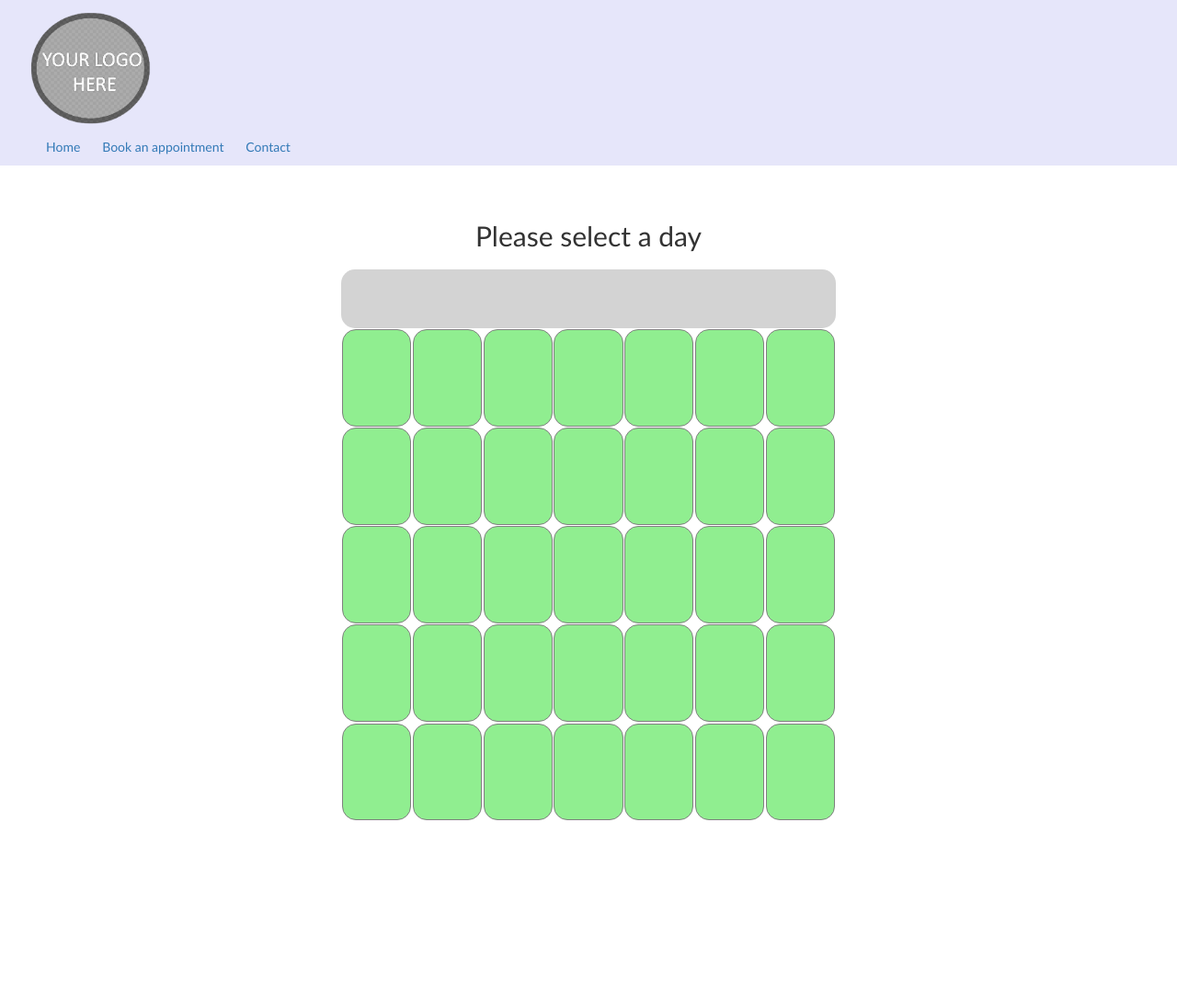
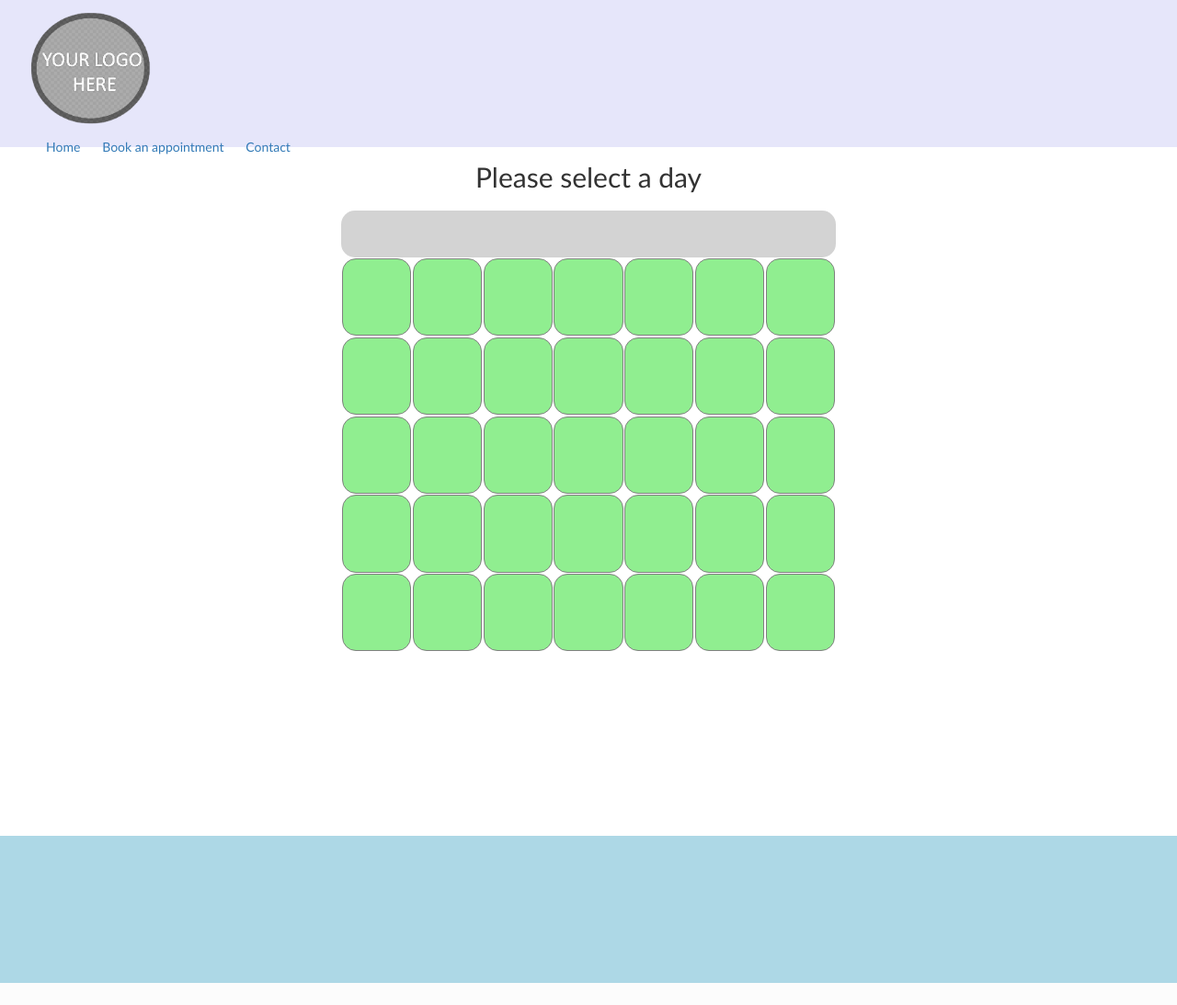
Before and after one commit to davidl09/BookingSite, a Python web app: template app/templates/calendar_month.html in a window 1280 px wide. Shown: the whole page at 92% size. After the commit the page ends 1069 px from the top, so only its background shows below. Run offline with Jinja, Linux system fonts and the light colour scheme; the template is opened without the code that fills it, so the values that code supplies are empty; some libraries are stand-ins or nearby versions.

Commit message:
small changes to ui

```diff
--- a/app/templates/base.html
+++ b/app/templates/base.html
@@ -10,6 +10,7 @@
             width: 100%;
             background-color: lavender;
             transition: transform 0.7s;
+            max-height: 20vh;
         }
         #menu-bar nav ul li {
             display: inline-block;
@@ -29,14 +30,16 @@
         }
         .content{
             width: 70%;
-            margin: 200px auto;
-            padding-top: 20px;
+            min-height: 55vh;
+            margin: auto;
+            margin-top: 22vh;
+            padding-bottom: 25vh;
             text-align: center;
         }
         .bottom-menu{
             background-color: lightblue;
             width: 100%;
-            height: 220px;
+            height: 20vh;
             position: relative;
         }
     </style>
@@ -54,18 +57,24 @@
         </nav>
     </header>
     <main style="font-family: 'Gill Sans', 'Gill Sans MT', Calibri, 'Trebuchet MS', sans-serif;">
-        {% block page_content %}{% endblock %}
+        <div class="content">
+            {% block page_content %}
+            {% endblock %}
+        </div>
+        <div class="bottom-menu">
+
+        </div>
+
     </main>
     <script>
-        // Get the menu bar element
         var menuBar = document.getElementById('menu-bar');
-        // Set a variable to track the last scroll position
+
         var lastScrollPosition = 0;
-        // Add an event listener for the scroll event
+
         window.addEventListener('scroll', function() {
-            // Get the current scroll position
+
             var currentScrollPosition = window.pageYOffset || document.documentElement.scrollTop;
-            // Check if the user scrolled down
+
             if (currentScrollPosition > lastScrollPosition) {
                 // If the user scrolled down, add the "hide-menu-bar" class to hide the menu bar
                 menuBar.classList.add('hide-menu-bar');
--- a/app/templates/book_apt.html
+++ b/app/templates/book_apt.html
@@ -15,7 +15,6 @@
 
     }
 </style>
-<div class="content">
 <h1>Enter your information</h1>
 <form action="", method="post">
     {{ form.csrf_token }}
@@ -58,5 +57,4 @@
         {% endif %}
     {% endwith %}
 </form>
-</div>
 {% endblock %}
--- a/app/templates/calendar.html
+++ b/app/templates/calendar.html
@@ -59,7 +59,7 @@
     background-color: #3e8e41;
   }
 </style>
-<div class="content">
+
 <h1>Available Appointments</h1>
 <table id="appointments-table">
   <tr>
@@ -89,7 +89,6 @@
   <button id="expand">Show more appointments</button>
   <button id="hide" style="display: none">Hide appointments</button>
 </div>
-</div>
 <script>
 var rowsShown = 10;
 document.getElementById("expand").onclick = function() {
--- a/app/templates/calendar_day.html
+++ b/app/templates/calendar_day.html
@@ -41,7 +41,7 @@
         }
 
     </style>
-    <div class="content">
+
     <h2 style="padding: 20px">
         Select your appointment time
     </h2>
@@ -58,7 +58,6 @@
             <div class="grid-item" id="hover" data-datetime="{{ daytimes[i] }}" onclick="redirect(this)"></div>
         {% endfor %}
     </div>
-    </div>
 
     <script>
         function redirect(element){
--- a/app/templates/calendar_month.html
+++ b/app/templates/calendar_month.html
@@ -12,7 +12,7 @@
 <style>
     .calendar{
         border: none;
-        height: 600px;
+        height: 60vh;
         display: grid;
         padding-right: 20%;
         padding-left: 20%;
@@ -21,7 +21,7 @@
     }
     .calendar .header {
         border: none;
-        font-size: x-large;
+        font-size: large;
         text-decoration-color: grey;
         background-color: lightgray;
     }
@@ -38,7 +38,7 @@
     }
 </style>
 
-<div class="content">
+
 <div>
     <h2>Please select a day</h2>
     <h3>{{ months[date_nums[0].month - 1] }}</h3>
@@ -57,12 +57,13 @@
             {% if date_nums[i] < start_time %}
             <div class="grid-item" style="background-color: darkslategray;"></div>
             {% else %}
-                <div class="grid-item" data-datetime="{{ date_nums[i] }}" onclick="redirect(this)" style="{{ 'background-color: lightgreen' if date_nums[i] == start_time }}">{{ date_nums[i].day }}</div>
+            <div class="grid-item" data-datetime="{{ date_nums[i] }}" onclick="redirect(this)"
+            style="{{ 'background-color: lightgreen' if date_nums[i] == start_time }}">
+            {{ date_nums[i].day }}</div>
             {% endif %}
         {% endfor %}
     </div>
 
 </div>
-</div>
 
 {% endblock %}
--- a/app/templates/confirmation.html
+++ b/app/templates/confirmation.html
@@ -8,7 +8,6 @@
     }
 </style>
 
-<div class="content">
 <h3>Success! You have booked you appointment!</h3>
 <h4>Your appointment details:</h4>
 <ul>
@@ -22,6 +21,5 @@
         Location: *insert location*
     </li>
 </ul>
-</div>
 
 {% endblock %}
--- a/app/templates/contact.html
+++ b/app/templates/contact.html
@@ -2,7 +2,6 @@
 
 {% block page_content %}
 
-    <div class="content">
     <h2>
         Contact Us
     </h2>
@@ -26,5 +25,4 @@
         Example City<br>
         ON, Canada<br>
     </address>
-    </div>
 {% endblock %}
```
Also changed, not shown: 1 other file. Lines whose indentation alone changed are shown as unchanged.
